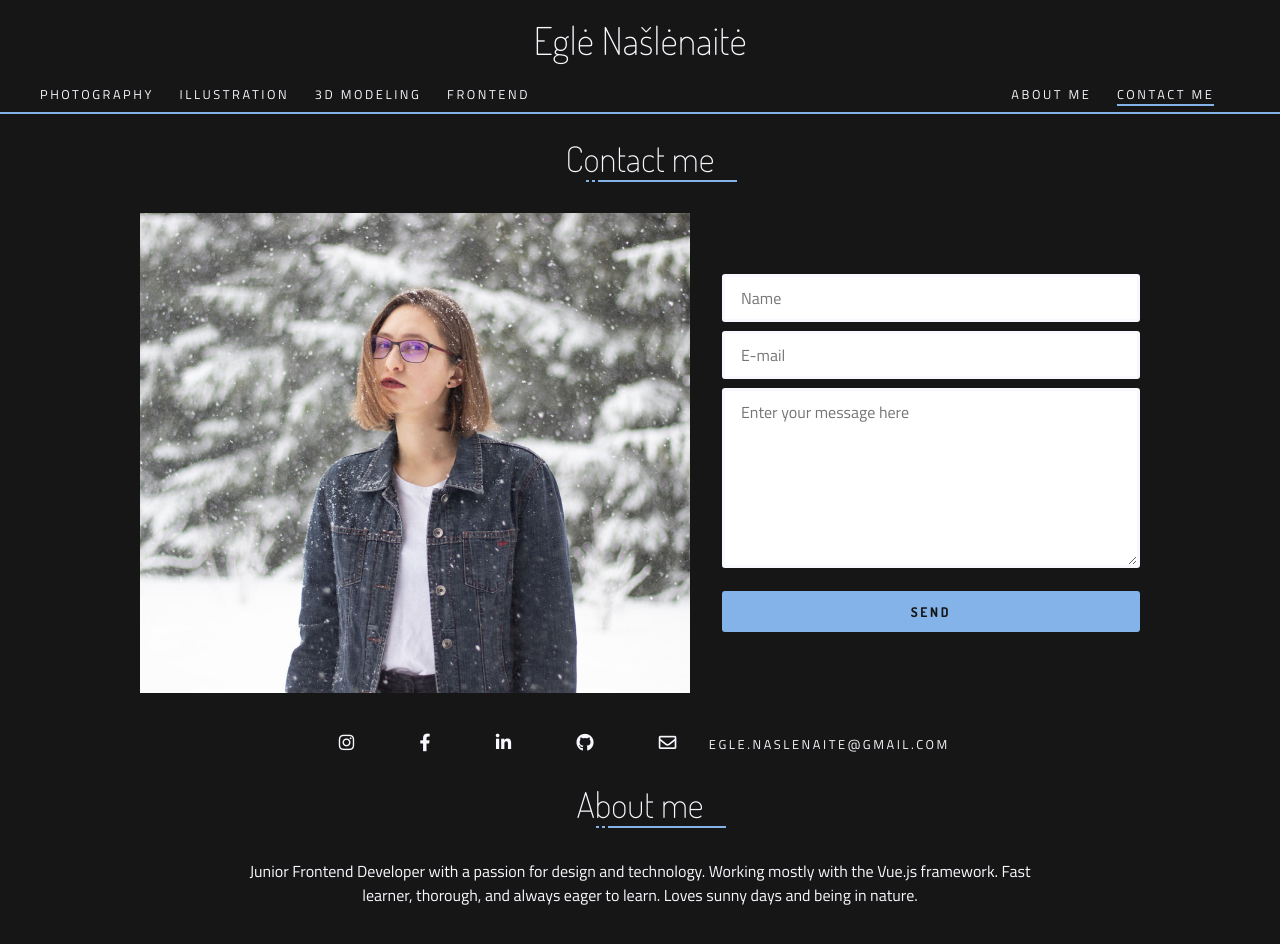
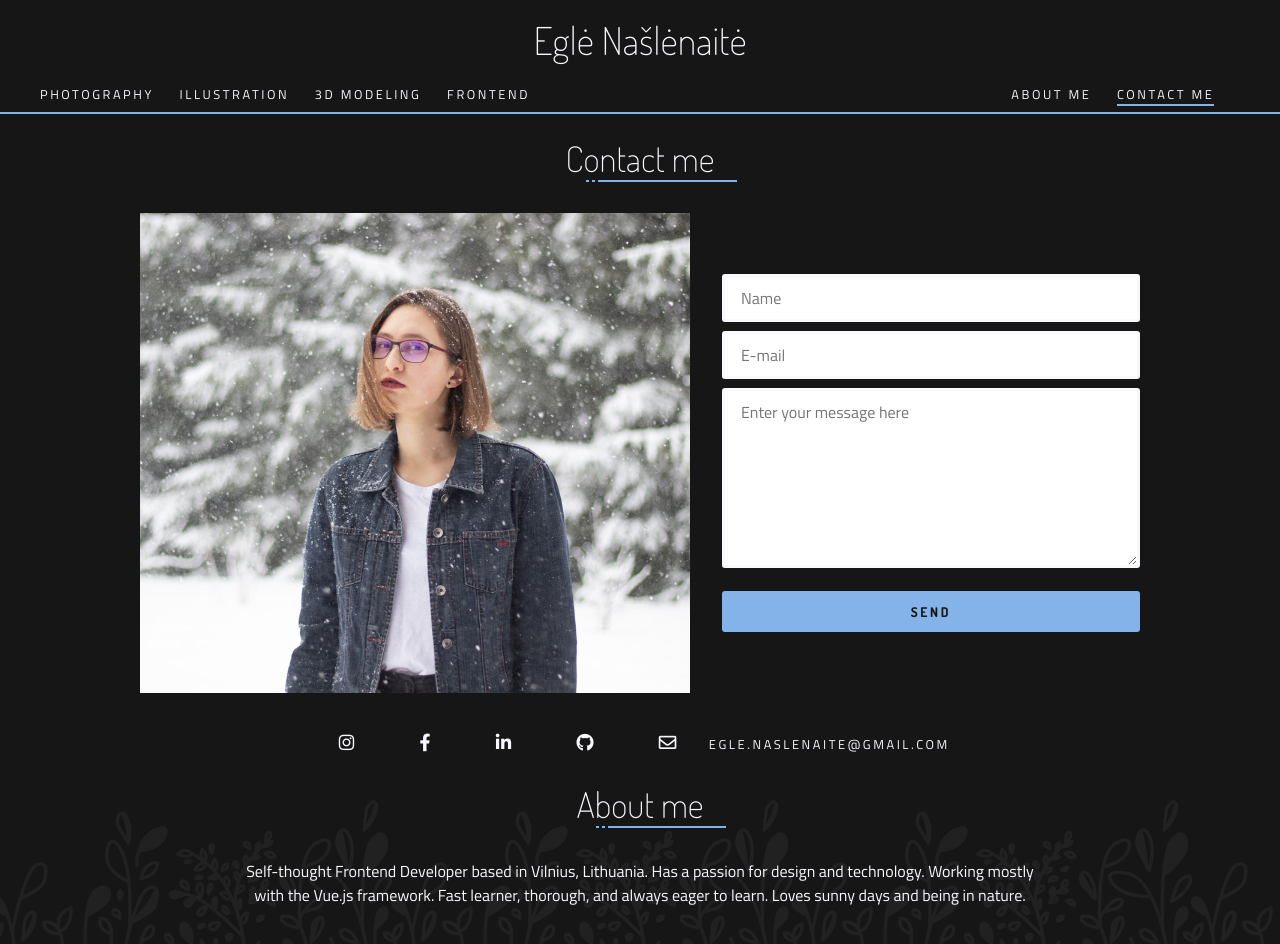
Before and after one commit to egle-na/portfolio, a Vue app: page /contact-me in a window 1280 px wide. Shown: the top 944 px of the page. Before the commit the page ends 923 px from the top, so only its background shows below. Built offline with nearby package versions, Linux system fonts and the light colour scheme.

Commit message:
Adding background image

```diff
--- a/src/App.vue
+++ b/src/App.vue
@@ -49,9 +49,11 @@
 
   body {
     margin: 0;
-    background: var(--clr-bg);
+    background: var(--clr-bg) repeat-x bottom;
+    background-image: url(./assets/images/Background_plants.png);
     color: var(--clr-white);
     font-family: var(--ff-titillium);
+    min-height: 100vh;
   }
 
   a {
--- a/src/views/Contact.vue
+++ b/src/views/Contact.vue
@@ -15,8 +15,9 @@
     <!-- Title -->
     <title-underlined>About me</title-underlined>
     <p>
-      Junior Frontend Developer with a passion for design and technology. Working mostly with the Vue.js framework.
-      Fast learner, thorough, and always eager to learn. Loves sunny days and being in nature.
+      Self-thought Frontend Developer based in Vilnius, Lithuania. Has a passion for design and technology.
+      Working mostly with the Vue.js framework. Fast learner, thorough, and always eager to learn.
+      Loves sunny days and being in nature.
     </p>
   </main>
 </template>
@@ -35,8 +36,10 @@
 </script>
 
 <style scoped>
+
   .container {
-    max-width: 1000px
+    max-width: 1000px;
+    margin-bottom: 3em;
   }
 
   p {
```
Also changed, not shown: src/assets/images/Background_plants.png (added).
